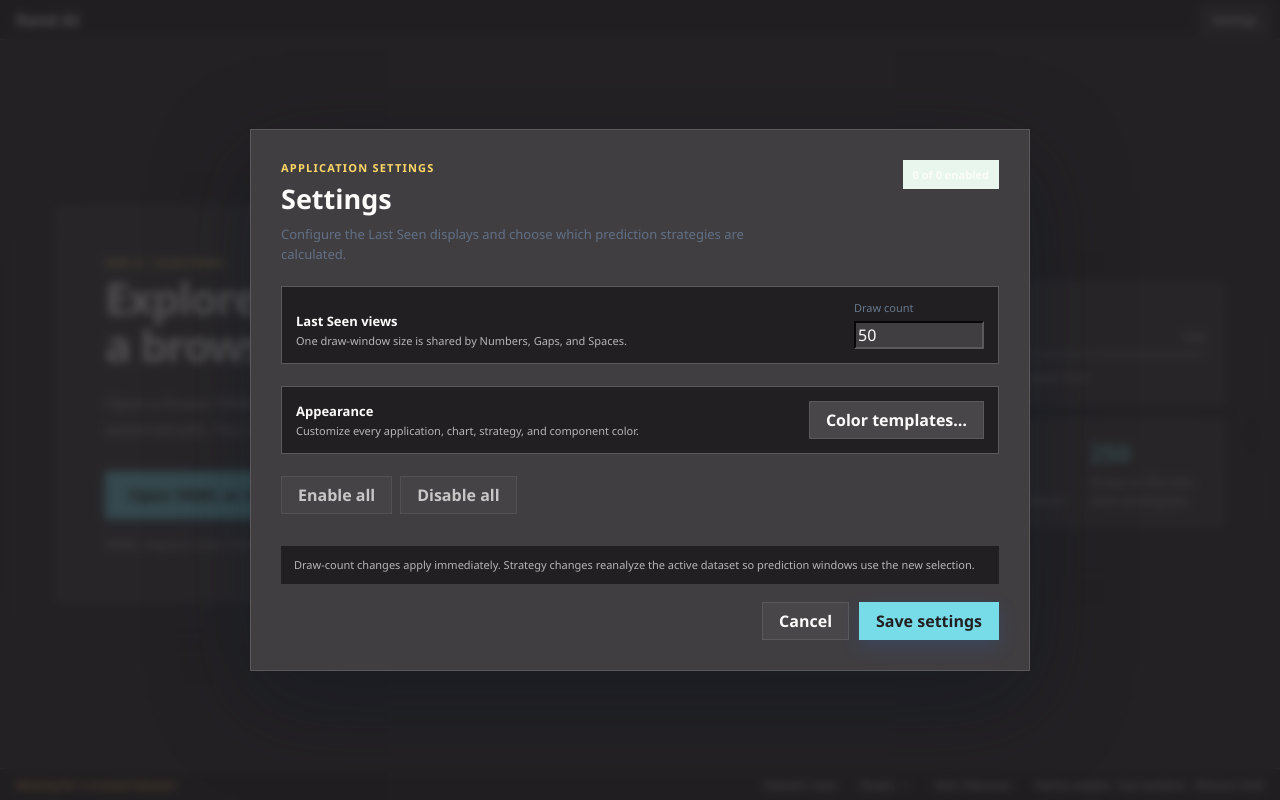
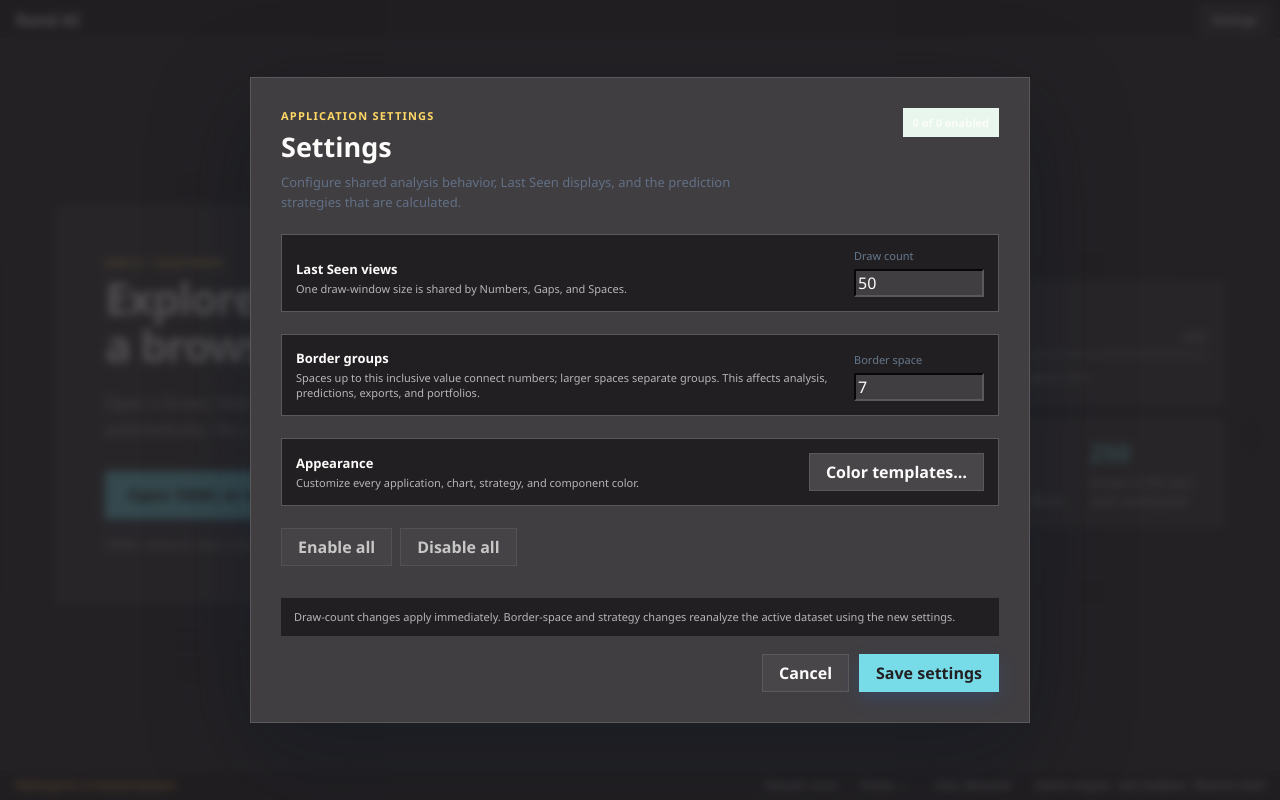
Before and after one commit to bufniceru/rand_ai, a Vue app in the folder web/: page / in a window 1280 px wide. Both pictures are taken after a click on the button "Settings". Built offline with nearby package versions, Linux system fonts and the light colour scheme.

Commit message:
Move Boundle Space in Settings

```diff
--- a/web/src/App.vue
+++ b/web/src/App.vue
@@ -122,13 +122,6 @@ const activeWorkspaceTab = ref<WorkspaceTabId>("statistics");
 const visitedWorkspaceTabs = ref<Set<WorkspaceTabId>>(new Set(["statistics"]));
 const enabledReportIds = ref<ReportId[]>([]);
 const enabledStrategyIds = ref<StrategyId[]>([]);
-const borderGroupStrategyIds = new Set<StrategyId>([
-  "border_group_statistical",
-  "border_group_markov",
-  "border_group_bayesian",
-  "border_group_ml",
-  "border_group_hybrid",
-]);
 const strategyPlugins = ref<StrategyPlugin[]>([]);
 const recentDatasets = ref<RecentDataset[]>([]);
 const settingsOpen = ref(false);
@@ -139,6 +132,7 @@ const appearanceStartingTemplate = ref<ColorTemplate | null>(null);
 const appearanceError = ref("");
 const updatingStrategySelection = ref(false);
 const lastSeenDrawCountStorageKey = "rand-ai-last-seen-draw-count";
+const borderSpaceStorageKey = "rand-ai-border-space";
 const storedLastSeenDrawCount = Number(
   window.localStorage.getItem(lastSeenDrawCountStorageKey) ?? "50",
 );
@@ -147,6 +141,12 @@ const lastSeenDrawCount = ref(
     ? Math.max(1, Math.trunc(storedLastSeenDrawCount))
     : 50,
 );
+const storedBorderSpace = Number(
+  window.localStorage.getItem(borderSpaceStorageKey) ?? "7",
+);
+const initialBorderSpace = Number.isFinite(storedBorderSpace)
+  ? Math.min(Math.max(Math.trunc(storedBorderSpace), 0), 43)
+  : 7;
 const lastSeenReferenceOffset = ref(0);
 const pendingDataset = ref<DatasetSelection | null>(null);
 const activeDataset = ref<DatasetSelection | null>(null);
@@ -164,7 +164,7 @@ const options = reactive<AnalysisOptions>({
   selectedNumbers: [1, 2, 3, 4, 5, 6],
   trendBins: 100,
   correlationMethod: "pearson",
-  borderSpace: 7,
+  borderSpace: initialBorderSpace,
   enabledReports: [],
   enabledStrategies: [],
 });
@@ -179,11 +179,6 @@ const figures = computed(() => {
   themeRevision.value;
   return analysis.value ? buildFigures(analysis.value) : {};
 });
-const borderGroupsActive = computed(
-  () =>
-    enabledReportIds.value.includes("space-groups") ||
-    enabledStrategyIds.value.some((strategyId) => borderGroupStrategyIds.has(strategyId)),
-);
 const enabledViews = computed(() =>
   views.filter(
     (view) =>
@@ -377,6 +372,7 @@ async function applyAppearance(template: ColorTemplate): Promise<void> {
 async function saveSettings(
   strategyIds: StrategyId[],
   requestedLastSeenDrawCount: number,
+  requestedBorderSpace: number,
 ): Promise<void> {
   if (!window.randAiDesktop) return;
   savingSettings.value = true;
@@ -395,12 +391,23 @@ async function saveSettings(
       lastSeenDrawCountStorageKey,
       String(nextLastSeenDrawCount),
     );
+    const nextBorderSpace = Math.min(
+      Math.max(Math.trunc(requestedBorderSpace || 0), 0),
+      43,
+    );
+    const borderSpaceChanged = nextBorderSpace !== options.borderSpace;
+    options.borderSpace = nextBorderSpace;
+    window.localStorage.setItem(borderSpaceStorageKey, String(nextBorderSpace));
     if (strategySelectionChanged(strategyIds)) {
       await updateStrategySelection(strategyIds, () => {
         settingsOpen.value = false;
       });
     } else {
       settingsOpen.value = false;
+      if (borderSpaceChanged && activeDataset.value) {
+        if (loading.value) reportRefreshPending = true;
+        else await analyzeDataset(activeDataset.value, normalizeOptions());
+      }
     }
   } catch (error) {
     errorMessage.value = error instanceof Error ? error.message : String(error);
@@ -807,11 +814,6 @@ onBeforeUnmount(() => {
             <option value="spearman">Spearman</option>
           </select>
         </label>
-        <label v-if="borderGroupsActive" class="field-group">
-          <span>Border space</span>
-          <input v-model.number="options.borderSpace" min="0" max="43" type="number">
-          <small>Spaces up to this value stay inside a group.</small>
-        </label>
         <fieldset v-if="isReportEnabled('numbers')" class="number-filter">
           <legend>Trend numbers</legend>
           <div>
@@ -1093,6 +1095,7 @@ onBeforeUnmount(() => {
       :enabled-strategy-ids="enabledStrategyIds"
       :last-seen-draw-count="lastSeenDrawCount"
       :max-last-seen-draw-count="maxLastSeenDrawCount"
+      :border-space="options.borderSpace"
       :saving="savingSettings"
       @cancel="settingsOpen = false"
       @appearance="openAppearance"
--- a/web/src/components/SettingsDialog.vue
+++ b/web/src/components/SettingsDialog.vue
@@ -8,13 +8,14 @@ const props = defineProps<{
   enabledStrategyIds: StrategyId[];
   lastSeenDrawCount: number;
   maxLastSeenDrawCount: number;
+  borderSpace: number;
   saving: boolean;
 }>();
 
 const emit = defineEmits<{
   cancel: [];
   appearance: [];
-  save: [strategyIds: StrategyId[], lastSeenDrawCount: number];
+  save: [strategyIds: StrategyId[], lastSeenDrawCount: number, borderSpace: number];
 }>();
 
 const dialog = ref<HTMLElement | null>(null);
@@ -22,6 +23,7 @@ const selectedStrategyIds = ref<Set<StrategyId>>(
   new Set(props.enabledStrategyIds),
 );
 const selectedLastSeenDrawCount = ref(props.lastSeenDrawCount);
+const selectedBorderSpace = ref(props.borderSpace);
 
 const strategyDescriptions: Record<StrategyId, string> = {
   proximity: "Nearest-neighbor spacing profile.",
@@ -105,6 +107,13 @@ function normalizedLastSeenDrawCount(): number {
   );
 }
 
+function normalizedBorderSpace(): number {
+  return Math.min(
+    Math.max(Math.trunc(selectedBorderSpace.value || 0), 0),
+    43,
+  );
+}
+
 onMounted(() => dialog.value?.focus());
 </script>
 
@@ -128,8 +137,8 @@ onMounted(() => dialog.value?.focus());
           <p class="eyebrow">Application settings</p>
           <h2 id="settings-title">Settings</h2>
           <p>
-            Configure the Last Seen displays and choose which prediction
-            strategies are calculated.
+            Configure shared analysis behavior, Last Seen displays, and the
+            prediction strategies that are calculated.
           </p>
         </div>
         <strong>{{ selectedCount }} of {{ plugins.length }} enabled</strong>
@@ -149,6 +158,27 @@ onMounted(() => dialog.value?.focus());
             type="number"
             :disabled="saving"
             @change="selectedLastSeenDrawCount = normalizedLastSeenDrawCount()"
+          >
+        </label>
+      </section>
+
+      <section class="settings-display-section">
+        <div>
+          <strong>Border groups</strong>
+          <small>
+            Spaces up to this inclusive value connect numbers; larger spaces
+            separate groups. This affects analysis, predictions, exports, and portfolios.
+          </small>
+        </div>
+        <label class="settings-number-field">
+          <span>Border space</span>
+          <input
+            v-model.number="selectedBorderSpace"
+            min="0"
+            max="43"
+            type="number"
+            :disabled="saving"
+            @change="selectedBorderSpace = normalizedBorderSpace()"
           >
         </label>
       </section>
@@ -227,8 +257,8 @@ onMounted(() => dialog.value?.focus());
       </div>
 
       <p class="settings-dialog-note">
-        Draw-count changes apply immediately. Strategy changes reanalyze the
-        active dataset so prediction windows use the new selection.
+        Draw-count changes apply immediately. Border-space and strategy changes
+        reanalyze the active dataset using the new settings.
       </p>
 
       <footer class="dialog-actions">
@@ -244,7 +274,12 @@ onMounted(() => dialog.value?.focus());
           class="button primary"
           type="button"
           :disabled="saving"
-          @click="emit('save', selectedIdsInPluginOrder, normalizedLastSeenDrawCount())"
+          @click="emit(
+            'save',
+            selectedIdsInPluginOrder,
+            normalizedLastSeenDrawCount(),
+            normalizedBorderSpace(),
+          )"
         >
           {{ saving ? "Saving…" : "Save settings" }}
         </button>
```
